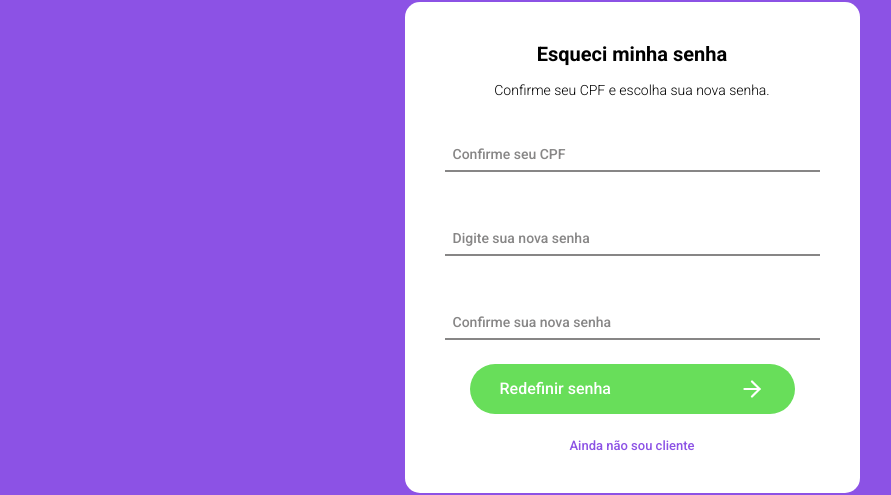
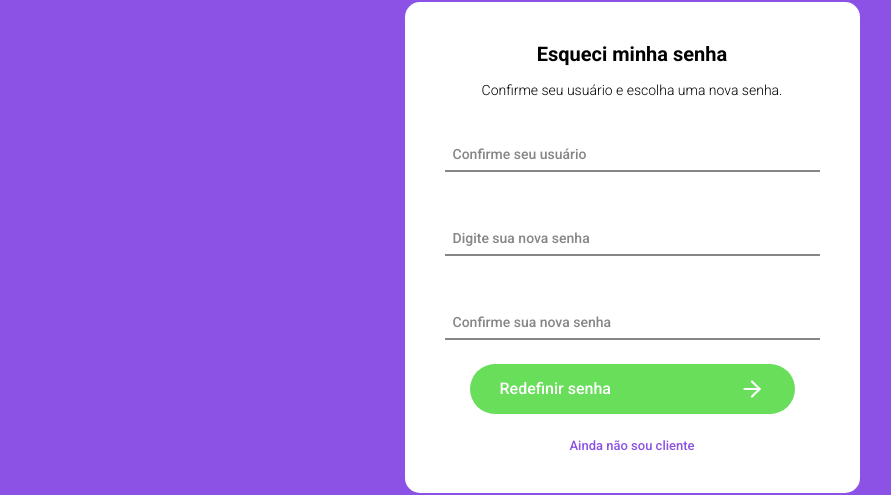
Before and after one commit to filipemelo2002/gama-bank, a React (Create React App) app: page /recoveryPass in a window 1280 px wide. Shown: the part 153-648 px from the top of the page, without its empty margins (8-899 px from the left). Built offline with nearby package versions, Linux system fonts and the light colour scheme.

Commit message:
Add recoveryPass functions

```diff
--- a/src/pages/recoveryPass/index.tsx
+++ b/src/pages/recoveryPass/index.tsx
@@ -1,12 +1,56 @@
-import React from 'react';
+import React, { FormEvent, useEffect, useState } from 'react';
 import { FiArrowRight } from 'react-icons/fi';
-import { Link } from 'react-router-dom';
+import { Link, useHistory } from 'react-router-dom';
+import api from '../../api';
+import Loading from '../../components/Loading';
 import Logo from '../../img/logo.png';
+import { showError, showSuccess } from '../../services/ShowToast';
 // import { Container } from './styles';
 
 import { RecoveryPage } from './style';
 
 const RecoveryPass: React.FC = () => {
+  const [userName, setUserName] = useState('');
+  const [password, setPassword] = useState('');
+  const [passwordConfirm, setPasswordConfirm] = useState('');
+  const [loading, setLoading] = useState(false);
+  const history = useHistory();
+
+  async function handleSubmit(e: FormEvent<HTMLFormElement>) {
+    e.preventDefault();
+    setLoading(true);
+
+    if (userName === '' || password === '') {
+      showError('Preencha todos os campos!');
+      return;
+    }
+
+    if (password !== passwordConfirm) {
+      showError('Senhas não coincidem.');
+      return;
+    }
+
+    try {
+      const response = await api.post('nova-senha', {
+        email: 'fake@mail.com',
+        login: userName,
+      });
+      const temporaryPassword = response.data;
+
+      await api.post(`altera-senha?senhaTemporaria=${temporaryPassword}`, {
+        usuario: userName,
+        senha: password,
+      });
+
+      showSuccess('Senha alterada com sucesso!');
+      setLoading(false);
+      history.push('/login');
+    } catch (err) {
+      showError(`Ocorreu um erro: ${err}`);
+      setLoading(false);
+    }
+  }
+
   return (
     <RecoveryPage>
       <Link to="/">
@@ -14,15 +58,31 @@ const RecoveryPass: React.FC = () => {
       </Link>
       <div className="recoveryPass-div">
         <h4>Esqueci minha senha</h4>
-        <p>Confirme seu CPF e escolha sua nova senha.</p>
-        <form action="">
-          <input type="text" placeholder="Confirme seu CPF" />
-          <input type="text" placeholder="Digite sua nova senha" />
-          <input type="password" placeholder="Confirme sua nova senha" />
-          <button>
+        <p>Confirme seu usuário e escolha uma nova senha.</p>
+        <form onSubmit={handleSubmit}>
+          <input
+            type="text"
+            placeholder="Confirme seu usuário"
+            value={userName}
+            onChange={e => setUserName(e.target.value)}
+          />
+          <input
+            type="password"
+            placeholder="Digite sua nova senha"
+            value={password}
+            onChange={e => setPassword(e.target.value)}
+          />
+          <input
+            type="password"
+            placeholder="Confirme sua nova senha"
+            value={passwordConfirm}
+            onChange={e => setPasswordConfirm(e.target.value)}
+          />
+          <button type="submit" style={loading ? { display: 'none' } : {}}>
             Redefinir senha
             <FiArrowRight size={26} />
           </button>
+          <Loading isVisible={loading} />
         </form>
         <Link to="/">Ainda não sou cliente</Link>
       </div>
```
